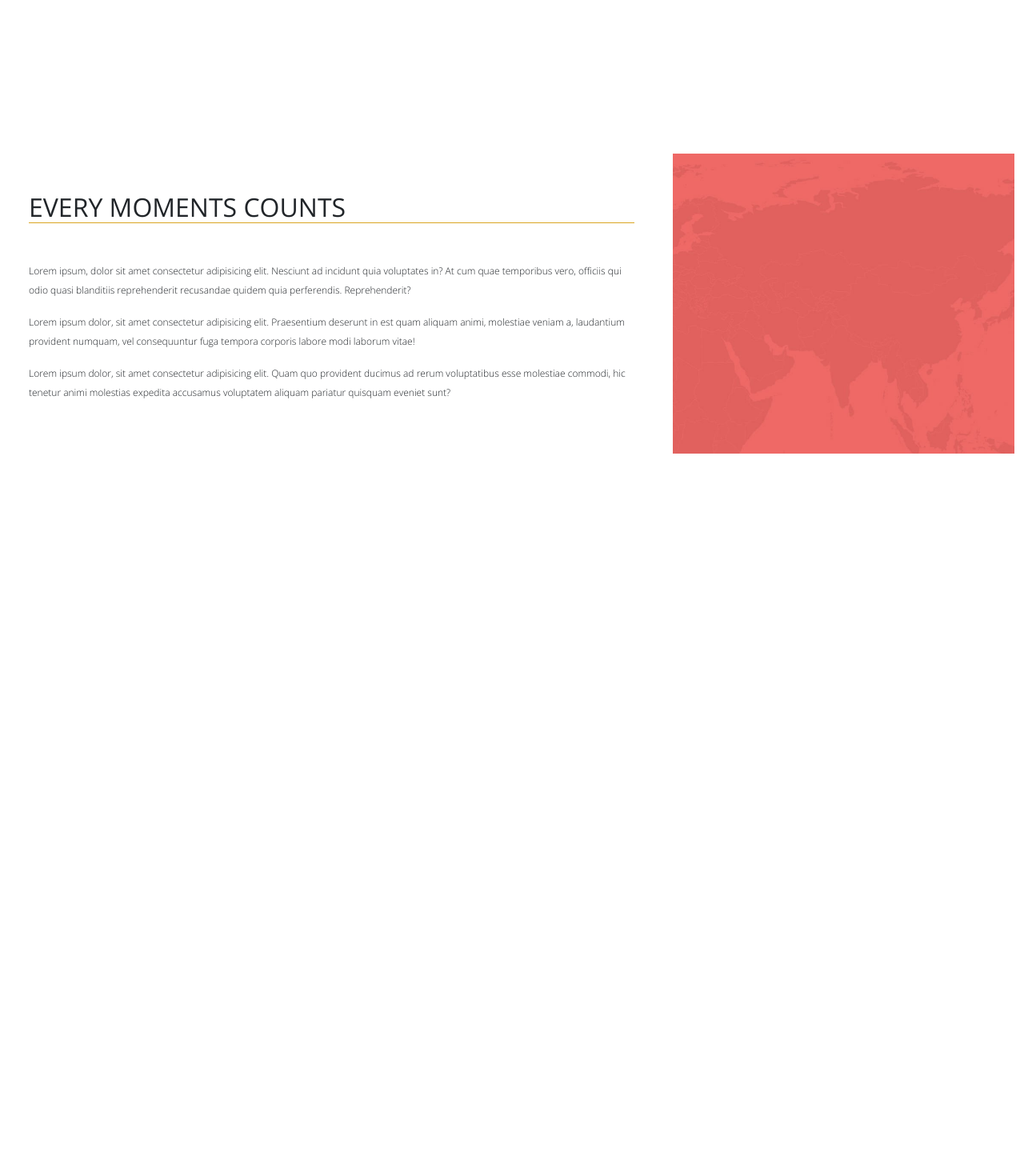
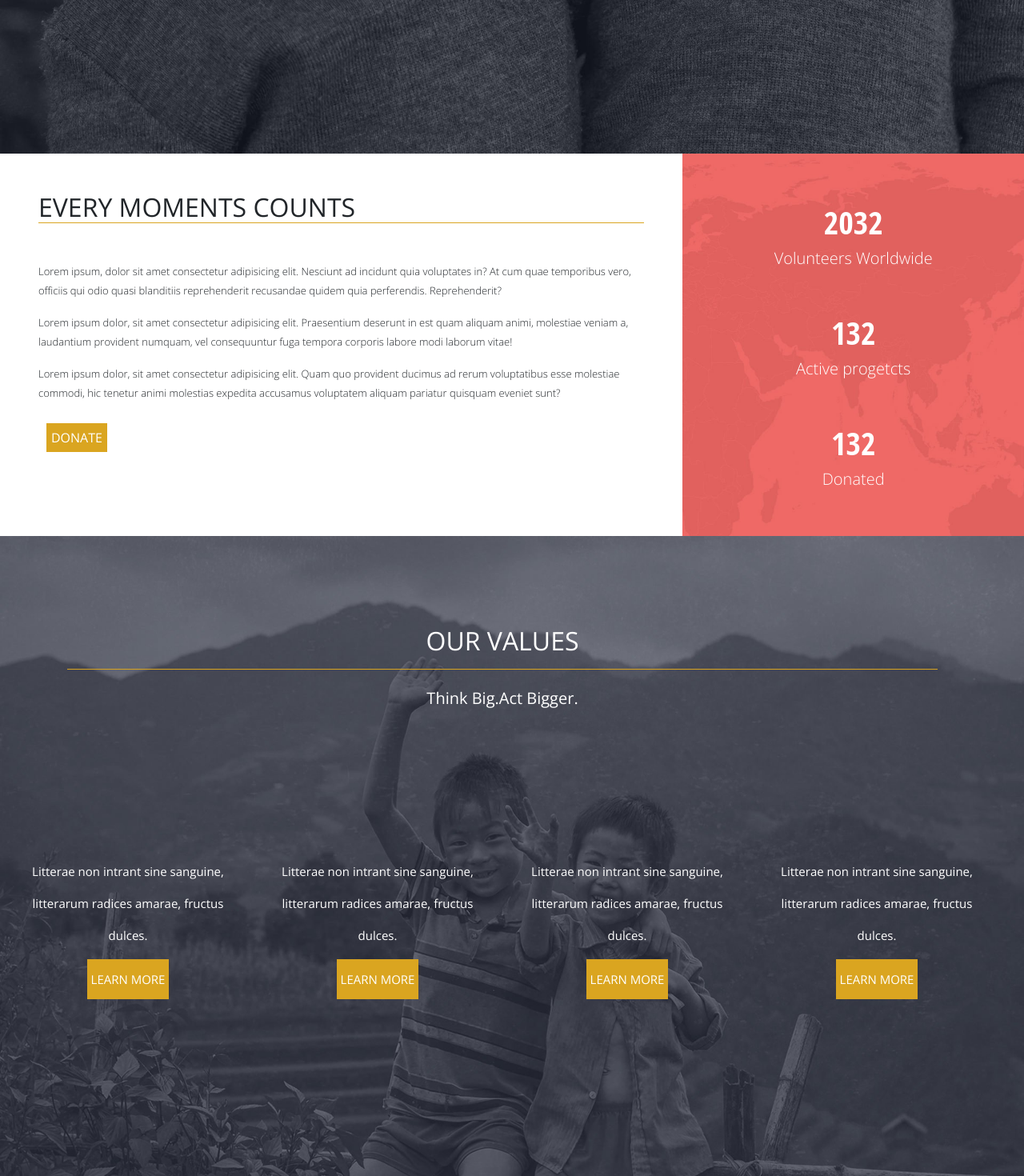
Before and after one commit to Rabab-art/proj-html-vuejs, a Vue app: page / in a window 1280 px wide. Shown: the part 608-2078 px from the top of the page at 80% size. Before the commit the page ends 1175 px from the top, so only its background shows below. Built offline with nearby package versions, Linux system fonts and the light colour scheme.

Commit message:
SeconMainSection- sezione con jumbotrone testo e button

```diff
--- a/package.json
+++ b/package.json
@@ -11,6 +11,9 @@
     "@fontsource/open-sans": "^4.5.0",
     "@fontsource/open-sans-condensed": "^4.5.0",
     "@fortawesome/fontawesome-free": "^5.15.4",
+    "@fortawesome/fontawesome-svg-core": "^1.2.36",
+    "@fortawesome/free-solid-svg-icons": "^5.15.4",
+    "@fortawesome/vue-fontawesome": "^2.0.2",
     "bootstrap": "^5.1.1",
     "core-js": "^3.6.5",
     "vue": "^2.6.11"
--- a/public/index.html
+++ b/public/index.html
@@ -6,6 +6,7 @@
     <meta name="viewport" content="width=device-width,initial-scale=1.0">
     <link rel="icon" href="<%= BASE_URL %>favicon.ico">
     <title><%= htmlWebpackPlugin.options.title %></title>
+
   </head>
   <body>
     <noscript>
--- a/src/components/Header.vue
+++ b/src/components/Header.vue
@@ -1,5 +1,6 @@
 <template>
   <header class="jumbotrone-section">
+    <!-- inserimento della struttura per la navbar -->
     <section class="container">
       <div class="row  p-2 d-flex justify-content-end">
         <div class="col">
@@ -13,7 +14,9 @@
               class="menu d-inline-block p-3 "
             >
               <a href="">{{ item.text }}</a>
+
             </li>
+             <input class="orange" type="submit" value="DONATE">
           </ul>
         </div>
       </div>
@@ -29,6 +32,8 @@ export default {
   components: {
     HeaderJumbo,
   },
+// creazione di un array per il menu della navbar
+
   data() {
     return {
       items: [
@@ -44,9 +49,7 @@ export default {
         {
           text: "JOURNAL",
         },
-        {
-          text: "DONATE",
-        },
+
       ],
     };
   },
@@ -54,7 +57,5 @@ export default {
 </script>
 
 <style lang="scss" scoped>
-.menu a {
-  color: white;
-}
+
 </style>
--- a/src/components/HeaderJumbo.vue
+++ b/src/components/HeaderJumbo.vue
@@ -1,4 +1,5 @@
 <template>
+<!-- sezione dedicata al jumbotrone della sezione dell'header -->
     <div
         class="row  text-center d-flex justify-content-between
           mt-5 py-5
@@ -10,8 +11,8 @@
             As long as poverty, injustice & inequality persist, none of us can
             truly rest
           </p>
-          <input type="button" value="OUR MISSION">
-          <input type="button" value="DONATE NOW">
+          <input class="button-white" type="button" value="OUR MISSION">
+          <input class="button-orange" type="button" value="DONATE NOW">
         </div>
       </div>
 </template>
--- a/src/components/Main.vue
+++ b/src/components/Main.vue
@@ -1,34 +1,85 @@
 <template>
-  <main >
-   <section class="first-sect-main ">
-      <div class="row no-gutters">
-        <div class="col-md-8 p-5">
-            <h2 class="mb-5 ">EVERY MOMENTS COUNTS</h2>
+  <main>
+    <section class="first-sect-main  ">
+        <!-- PRIMA SEZIONE DEL MAIN CREAZIONE DI DUE COLONNE DI MISURA DIVERSA  -->
+      <div class="row no-gutters  justify-content-center m-auto">
+        <div class="col-md-8 p-5 ml-1">
+          <h2 class="mb-5 ">EVERY MOMENTS COUNTS</h2>
 
-            <p> Lorem ipsum, dolor sit amet consectetur adipisicing elit. Nesciunt ad incidunt quia voluptates in? At cum quae temporibus vero, officiis qui odio quasi blanditiis reprehenderit recusandae quidem quia perferendis. Reprehenderit?</p>
-            <p>  Lorem ipsum dolor, sit amet consectetur adipisicing elit. Praesentium deserunt in est quam aliquam animi, molestiae veniam a, laudantium provident numquam, vel consequuntur fuga tempora corporis labore modi laborum vitae! </p>
-            <p>  Lorem ipsum dolor, sit amet consectetur adipisicing elit. Quam quo provident ducimus ad rerum voluptatibus esse molestiae commodi, hic tenetur animi molestias expedita accusamus voluptatem aliquam pariatur quisquam eveniet sunt?
-            </p>
+          <p>
+            Lorem ipsum, dolor sit amet consectetur adipisicing elit. Nesciunt
+            ad incidunt quia voluptates in? At cum quae temporibus vero,
+            officiis qui odio quasi blanditiis reprehenderit recusandae quidem
+            quia perferendis. Reprehenderit?
+          </p>
+          <p>
+            Lorem ipsum dolor, sit amet consectetur adipisicing elit.
+            Praesentium deserunt in est quam aliquam animi, molestiae veniam a,
+            laudantium provident numquam, vel consequuntur fuga tempora corporis
+            labore modi laborum vitae!
+          </p>
+          <p>
+            Lorem ipsum dolor, sit amet consectetur adipisicing elit. Quam quo
+            provident ducimus ad rerum voluptatibus esse molestiae commodi, hic
+            tenetur animi molestias expedita accusamus voluptatem aliquam
+            pariatur quisquam eveniet sunt?
+          </p>
+          <input class="orange" type="button" name="" id="" value="DONATE">
         </div>
-        <div class="col-md-4 info-charity p-5 text-center ">
-<div></div>
-<div></div>
-<div></div>
+
+        <!-- v-for per cilare le informazioni della seconda colonna  -->
+        <div class="col-md-4 info-charity p-4 text-center">
+          <div
+           v-for="info in infos"
+            :key="info.id"
+            class="p-3 mb-3 mt-3 numbers"
+            style="color:white"
+
+          >{{info.number }}
+            <div class="info-charity-text" style="width: 100%" aria-valuenow="100">{{info.item}}</div>
+          </div>
         </div>
       </div>
-   </section>
+    </section>
+    <SecondMainSection/>
   </main>
 </template>
 
 <script>
+import SecondMainSection from '@/components/SecondMainSection.vue'
 export default {
   name: "Main",
+
+
+  data() {
+    return {
+      infos: [
+        {
+
+          item: "Volunteers Worldwide",
+          number: "2032",
+
+        },
+        {
+          item: "  Active progetcts",
+          number: "132",
+        },
+        {
+          item: "  Donated",
+          number: "132",
+        },
+      ],
+    };
+  },
+
+  components:{
+      SecondMainSection,
+  }
 };
 </script>
 
 <style lang="scss" scoped>
 .first-sect-main {
- max-height: 100%;
+  max-height: 500px;
 }
-
 </style>
--- /dev/null
+++ b/src/components/SecondMainSection.vue
@@ -0,0 +1,61 @@
+<template>
+  <main>
+    <section class="second-main-section jumbotrone-section text-center">
+        <!-- seconda sezione del Main ripartita per contenere diversi elementi -->
+      <div class=" row p-5 text-center ">
+        <div class="col p-5 align-item-end h-100">
+          <h2 class="p-3">OUR VALUES</h2>
+          <h5 class="p-3">Think Big.Act Bigger.</h5>
+        </div>
+      </div>
+      <div class="row">
+        <div class="col"></div>
+        <div class="col"></div>
+        <div class="col"></div>
+        <div class="col"></div>
+      </div>
+      <div class="row p-3 values">
+       <!-- creazione di v-for che cicla i testi delle colonne    -->
+        <div v-for="value in values" :key="value.id" class="col mt-5">
+          {{ value.text }} <br>
+          <input class="button-learn p-1 orange" type="submit" value="LEARN MORE"/>
+        </div>
+
+      </div>
+    </section>
+  </main>
+</template>
+
+<script>
+
+export default {
+  name: "SecondMainSection",
+
+  data() {
+    return {
+      values: [
+        {
+          text:
+            "Litterae non intrant sine sanguine, litterarum radices amarae, fructus dulces.",
+        },
+        {
+          text:
+            "Litterae non intrant sine sanguine, litterarum radices amarae, fructus dulces.",
+        },
+        {
+          text:
+            "Litterae non intrant sine sanguine, litterarum radices amarae, fructus dulces.",
+        },
+        {
+          text:
+            "Litterae non intrant sine sanguine, litterarum radices amarae, fructus dulces.",
+        },
+      ],
+    };
+  },
+
+};
+</script>
+
+<style lang="scss" scoped>
+</style>
--- a/src/main.js
+++ b/src/main.js
@@ -1,5 +1,12 @@
 import Vue from 'vue'
 import App from './App.vue'
+import { library } from '@fortawesome/fontawesome-svg-core'
+import { faCoffee } from '@fortawesome/free-solid-svg-icons'
+import { FontAwesomeIcon } from '@fortawesome/vue-fontawesome'
+
+library.add(faCoffee)
+
+Vue.component('font-awesome-icon', FontAwesomeIcon)
 
 Vue.config.productionTip = false
 
--- a/src/scss/_utilities.scss
+++ b/src/scss/_utilities.scss
@@ -1,3 +1,4 @@
+
 *{
     margin: 0 auto;
     box-sizing: border-box;
@@ -36,10 +37,22 @@ input{
 h2 {
     border-bottom: 1px solid goldenrod ;
 
+
 }
 
 p{
     line-height: 1.5rem;
     font-weight: 200;
-    font-size: 12px;
+    font-size: 13px;
 }
+
+input{
+    background-color: transparent;
+}
+
+.orange{
+    color: white;
+    background-color: goldenrod;
+    border: 1px solid goldenrod;
+    width: auto;
+}
--- a/src/scss/_variables.scss
+++ b/src/scss/_variables.scss
@@ -1,4 +1,28 @@
+header{
+    background-image: url(./assets/home-page-slider.jpg);
+
+}
+
 .info-charity{
     background-image: url(./assets/home-content-bg-1.jpg);
     background-size: cover;
+  max-width: 100%;
 }
+
+.numbers{
+    font-family: 'Open Sans Condensed', sans-serif;
+    font-size: 40px;
+    font-weight: 200;
+
+}
+
+.info-charity-text{
+    font-family: 'Open Sans', sans-serif;
+    font-weight: 200;
+    font-size: 20px;
+}
+
+.second-main-section{
+    background-image: url(./assets/home-content-bg-2.jpg);
+    color: white;
+}
--- a/src/scss/style.scss
+++ b/src/scss/style.scss
@@ -1,4 +1,5 @@
 @import 'bootstrap/scss/bootstrap';
+
 
 @import '~@fontsource/open-sans/index.css';
 @import '~@fontsource/open-sans/400.css';
```
Also changed, not shown: 1 other file (tests, documents, lock files or other folders).
